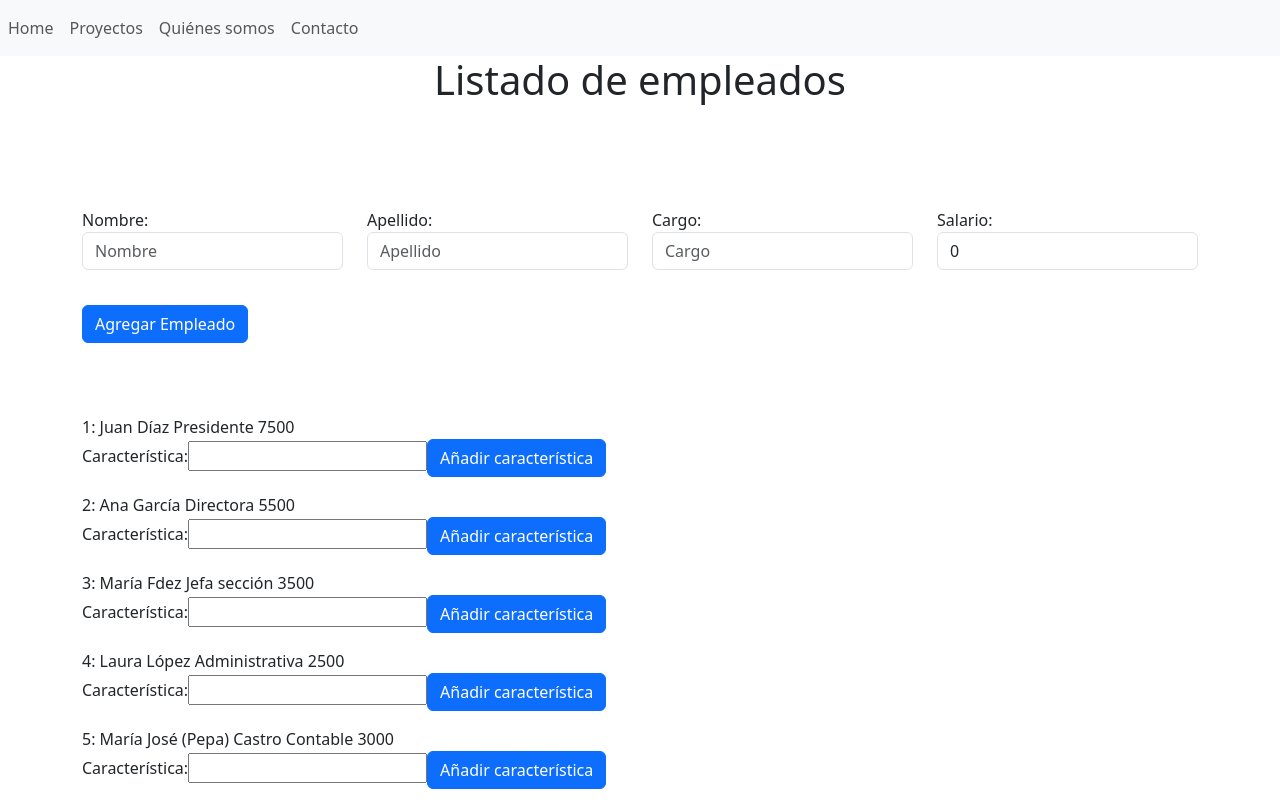
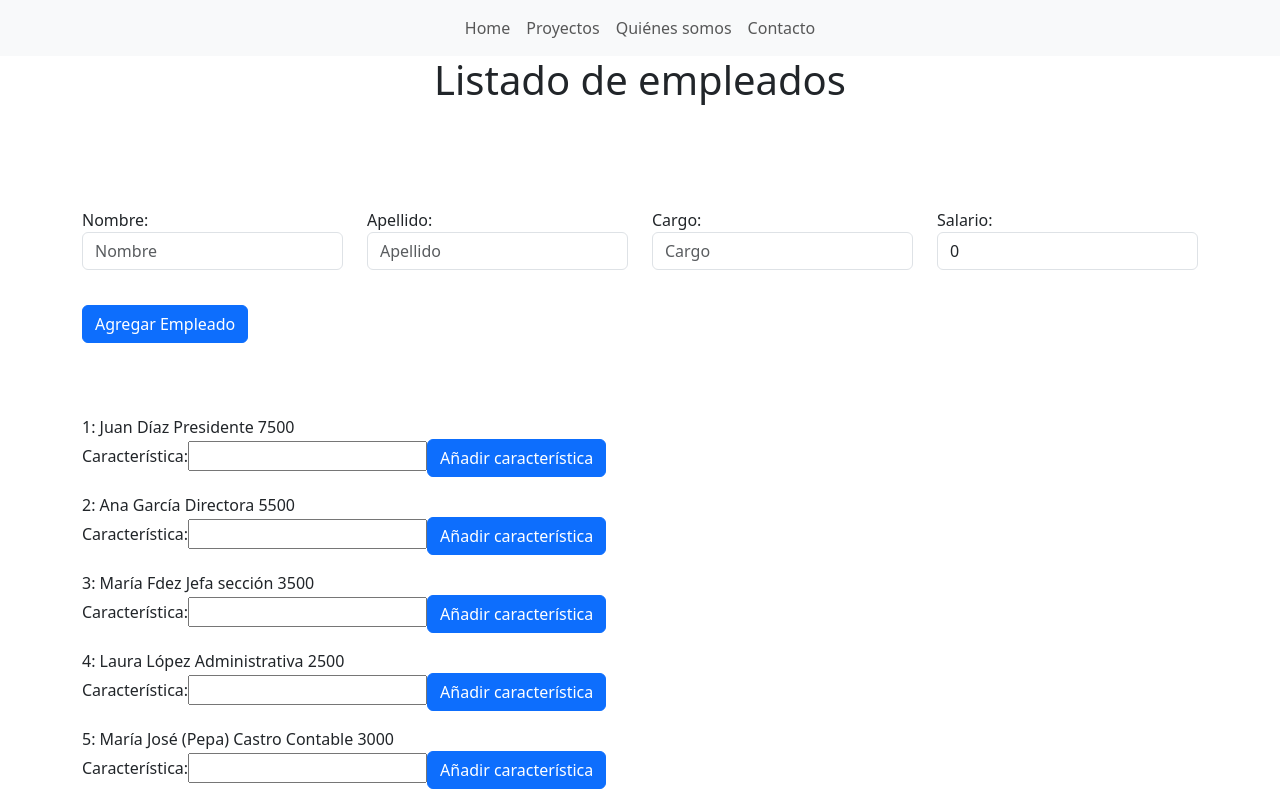
Before and after one commit to Rugren/app-empleados, an Angular app in the folder app-empleados/: page / in a window 1280 px wide. Built offline with nearby package versions, Linux system fonts and the light colour scheme.

Commit message:
Centrado el contenido de la barra de navegación
Centrado el contenido de la barra de navegación (no el texto). Centrada en la web.

```diff
--- a/app-empleados/src/app/app.component.html
+++ b/app-empleados/src/app/app.component.html
@@ -1,6 +1,6 @@
 <!-- A grey horizontal navbar that becomes vertical on small screens
 https://www.w3schools.com/bootstrap4/bootstrap_navbar.asp -->
-<nav class="navbar navbar-expand-sm bg-light">
+<nav class="navbar navbar-expand-sm justify-content-center bg-light">
 
   <ul class="navbar-nav">
     <li class="nav-item">
```
